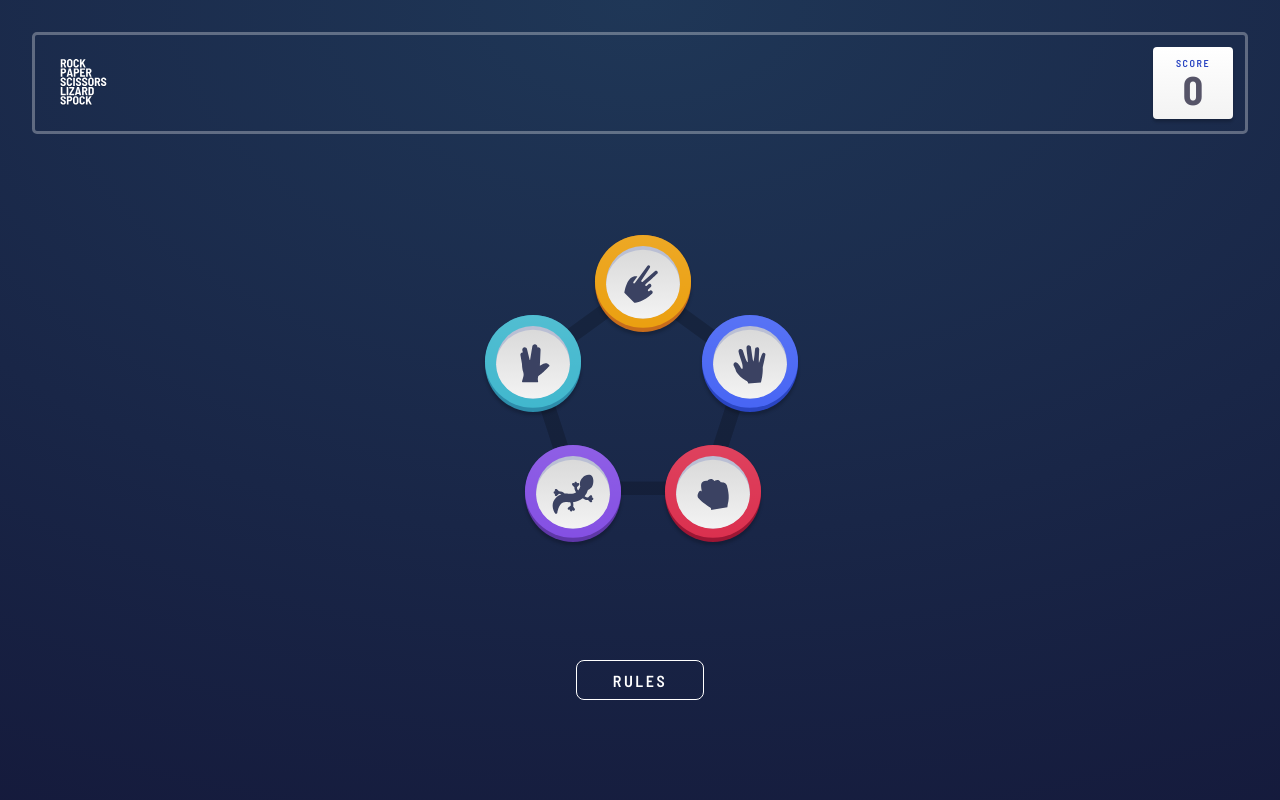
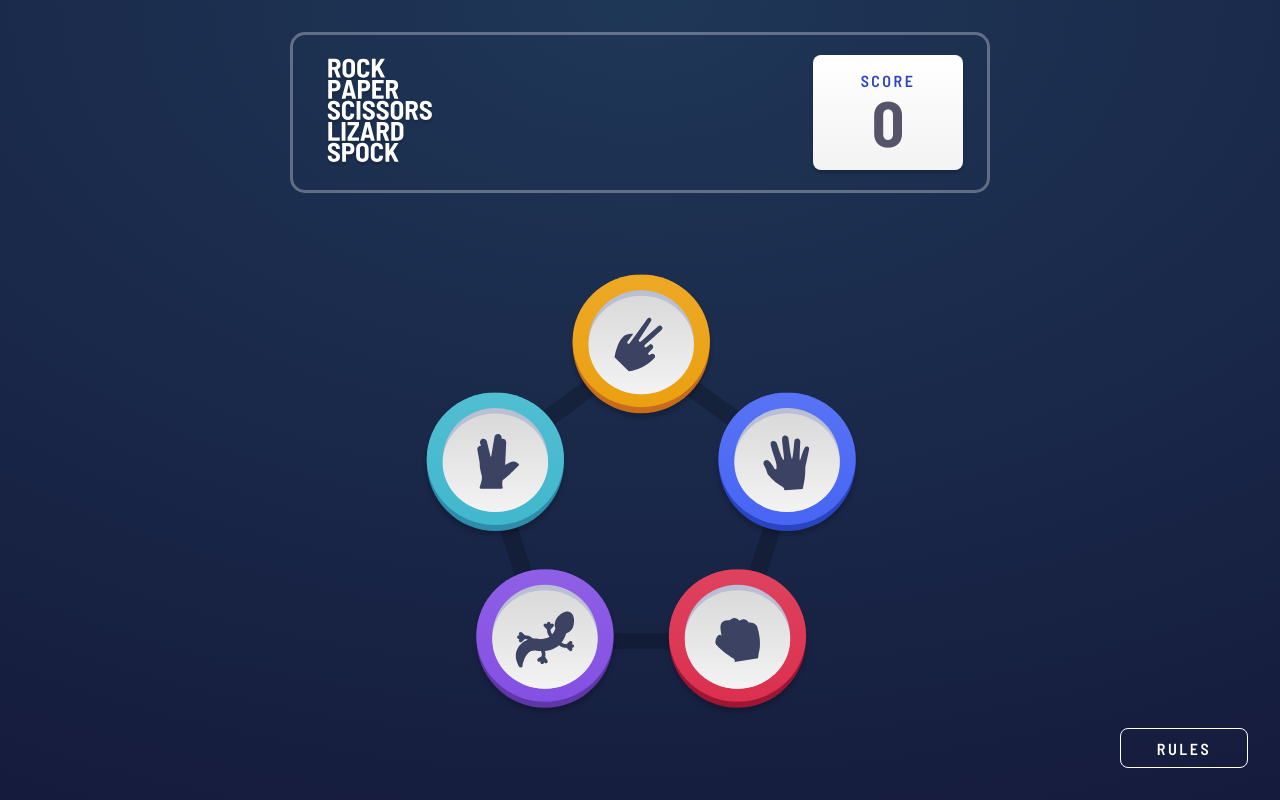
Before and after one commit to 3lectrologos/FM-rock-paper-scissors, a React (Vite) app: page / in a window 1280 px wide. Built offline with nearby package versions, Linux system fonts and the light colour scheme.

Commit message:
Some layout and animation refactoring

```diff
--- a/src/App.tsx
+++ b/src/App.tsx
@@ -6,6 +6,7 @@ import Footer from '@/Footer.tsx'
 import ResultScreen from '@/ResultScreen.tsx'
 import gsap from 'gsap'
 import { useGSAP } from '@gsap/react'
+import { cn } from '@/lib/utils.ts'
 
 function getRandomAttack() {
   return attackList[Math.floor(Math.random() * attackList.length)] as Attack
@@ -80,18 +81,27 @@ function App() {
         '<'
       )
 
-      timeline.current.to(`#${attack}`, {
-        duration: 0.5,
-        scale: 1.294,
-        x: -27,
-        y: -247,
-        ease: 'power3.out',
-        onComplete: () => {
-          setStage('result')
-        },
-      })
+      timeline.current
+        .to(`#${attack}`, {
+          duration: 0.3,
+          scale: 1.294,
+          translateX: '-26.5%',
+          translateY: '-30%',
+          top: 0,
+          left: 0,
+          ease: 'elastic.out(1, 1)',
+          onComplete: () => {
+            setStage('result')
+          },
+        })
+        .to(
+          {},
+          {
+            duration: 0.5,
+          }
+        )
 
-      const randomSequence = createRandomAttackSequence(15, randomHouseAttack)
+      const randomSequence = createRandomAttackSequence(10, randomHouseAttack)
       for (const [index, randomAttack] of randomSequence.entries()) {
         timeline.current.to(`#${attack}`, {
           duration: 0.05 + 0.005 * index ** 1.5,
@@ -125,19 +135,22 @@ function App() {
 
   return (
     <div
-      className="min-h-dvh bg-radial flex flex-col px-8 pt-8 pb-14 items-center"
+      className={cn(
+        'absolute min-h-dvh w-full bg-radial flex flex-col px-8 pt-8 pb-14 items-center',
+        'tablet:pb-8'
+      )}
       ref={container}
     >
       <Header className="" score={score} />
 
       {stage === 'picking' ? (
         <ButtonSelector
-          className="mt-[145px] mb-[154px]"
+          className="flex-grow flex flex-col items-center justify-center mt-[145px] mb-[154px] tablet:mt-[130px] tablet:mb-[100px]"
           onClick={handleAttack}
         />
       ) : (
         <ResultScreen
-          className="mt-[99px] mb-[52px]"
+          className="flex-grow mt-[99px] mb-[52px]"
           attack={attack}
           houseAttack={houseAttack}
           result={result}
--- a/src/ButtonSelector.tsx
+++ b/src/ButtonSelector.tsx
@@ -17,12 +17,17 @@ export default function ButtonSelector({
   onClick: (attack: Attack) => void
 }) {
   return (
-    <div className={cn('relative w-[227px] h-[227px]', className)}>
-      <Pentagon className="stroke-[22px]" />
+    <div
+      className={cn(
+        'relative w-[227px] h-[227px] tablet:scale-[1.43]',
+        className
+      )}
+    >
+      <Pentagon className="stroke-[18px]" />
 
       <AttackButton
         id={'scissors'}
-        className="absolute translate-x-[65px] -translate-y-[260px]"
+        className={cn('absolute translate-x-[0] -translate-y-[100%]')}
         onClick={() => {
           onClick('scissors')
         }}
@@ -32,7 +37,7 @@ export default function ButtonSelector({
 
       <AttackButton
         id={'paper'}
-        className="absolute translate-x-[172px] -translate-y-[180px]"
+        className="absolute translate-x-[100%] -translate-y-[20%]"
         onClick={() => {
           onClick('paper')
         }}
@@ -42,7 +47,7 @@ export default function ButtonSelector({
 
       <AttackButton
         id={'rock'}
-        className="absolute translate-x-[135px] -translate-y-[50px]"
+        className="absolute translate-x-[66%] translate-y-[100%]"
         onClick={() => {
           onClick('rock')
         }}
@@ -52,7 +57,7 @@ export default function ButtonSelector({
 
       <AttackButton
         id={'lizard'}
-        className="absolute -translate-x-[5px] -translate-y-[50px]"
+        className="absolute -translate-x-[66%] translate-y-[100%]"
         onClick={() => {
           onClick('lizard')
         }}
@@ -62,7 +67,7 @@ export default function ButtonSelector({
 
       <AttackButton
         id={'spock'}
-        className="absolute -translate-x-[45px] -translate-y-[180px]"
+        className="absolute -translate-x-[100%] -translate-y-[20%]"
         onClick={() => {
           onClick('spock')
         }}
--- a/src/Footer.tsx
+++ b/src/Footer.tsx
@@ -21,7 +21,8 @@ export default function Footer() {
             className={cn(
               'w-32 h-10 border border-white rounded-[8px]',
               'text-[16px] text-white font-semibold leading-[normal] tracking-[2.5px] uppercase',
-              'hover:bg-white hover:text-darkblue'
+              'hover:bg-white hover:text-darkblue',
+              'tablet:absolute tablet:bottom-8 tablet:right-8'
             )}
           >
             Rules
@@ -30,7 +31,7 @@ export default function Footer() {
         <DialogContent
           className={cn(
             'flex flex-col gap-y-5 p-8 items-center',
-            'w-full h-full rounded-none tablet:w-fit tablet:h-auto tablet:rounded-[8px] tablet:pb-12'
+            'w-full h-full rounded-none tablet:w-[400px] tablet:h-auto tablet:rounded-[8px] tablet:pb-12'
           )}
         >
           <DialogHeader
--- a/src/Header.tsx
+++ b/src/Header.tsx
@@ -14,11 +14,12 @@ export default function Header({
   return (
     <header
       className={cn(
-        'w-full flex justify-between items-center p-3 pl-6 border-[3px] border-white/30 rounded-[5px]',
+        'w-full max-w-[700px] flex justify-between items-center p-3 pl-6 border-[3px] border-white/30 rounded-[5px]',
+        'tablet:py-5 pl-8 pr-6 rounded-[15px]',
         className
       )}
     >
-      <Logo className="w-[49px] h-[48px]" />
+      <Logo className="w-[49px] h-[48px] tablet:w-[110px] tablet:h-[110px]" />
       <Score score={score} />
     </header>
   )
@@ -70,18 +71,27 @@ function Score({ score }: { score: number }) {
   return (
     <div
       className={cn(
-        'flex flex-col w-20 h-[72px] rounded-[4px] items-center p-[10px]',
+        'flex flex-col w-20 rounded-[4px] items-center py-[10px]',
         'bg-gradient-to-t from-[#f3f3f3] to-white',
         '[box-shadow:0_3px_3px_0_rgb(0_0_0_/_0.2)]',
-        'overflow-hidden'
+        'overflow-hidden',
+        'tablet:w-[150px] tablet:py-4 tablet:rounded-[8px]'
       )}
       ref={scoreRef}
     >
-      <span className="uppercase text-[10px] text-bluish font-semibold tracking-[1.563px] leading-[normal]">
+      <span
+        className={cn(
+          'uppercase text-[10px] text-bluish font-semibold tracking-[1.563px] leading-[normal]',
+          'tablet:text-[16px] tablet:tracking-[2.5px]'
+        )}
+      >
         Score
       </span>
       <span
-        className="text-[40px] text-darkgray font-bold leading-[40px]"
+        className={cn(
+          'text-[40px] text-darkgray font-bold leading-[40px]',
+          'tablet:text-[64px] tablet:leading-[64px]'
+        )}
         ref={textRef}
       >
         {score}
--- a/src/ResultScreen.tsx
+++ b/src/ResultScreen.tsx
@@ -23,7 +23,11 @@ export default function ResultScreen({
     <div className={cn('w-[311px] flex flex-col', className)}>
       <div className="flex justify-between mb-[62px]">
         <AttackDisplayWithText attack={attack} text="You picked" />
-        <AttackDisplayWithText attack={houseAttack} text="The house picked" />
+        <AttackDisplayWithText
+          className={cn(houseAttack === null && 'invisible')}
+          attack={houseAttack}
+          text="The house picked"
+        />
       </div>
       <ResultCard
         className={cn(result === null && 'invisible')}
@@ -49,12 +53,14 @@ function AttackDisplay({ attack }: { attack: Attack | null }) {
 function AttackDisplayWithText({
   attack,
   text,
+  className,
 }: {
   attack: Attack | null
   text: string
+  className?: string
 }) {
   return (
-    <div className="flex flex-col items-center gap-y-[17px]">
+    <div className={cn('flex flex-col items-center gap-y-[17px]', className)}>
       <AttackDisplay attack={attack} />
       <span className="text-[15px] text-white [text-shadow:_0_3px_3px_rgb(0_0_0_/_0.2)] font-bold leading-[32px] tracking-[1.875px] uppercase">
         {text}
```
